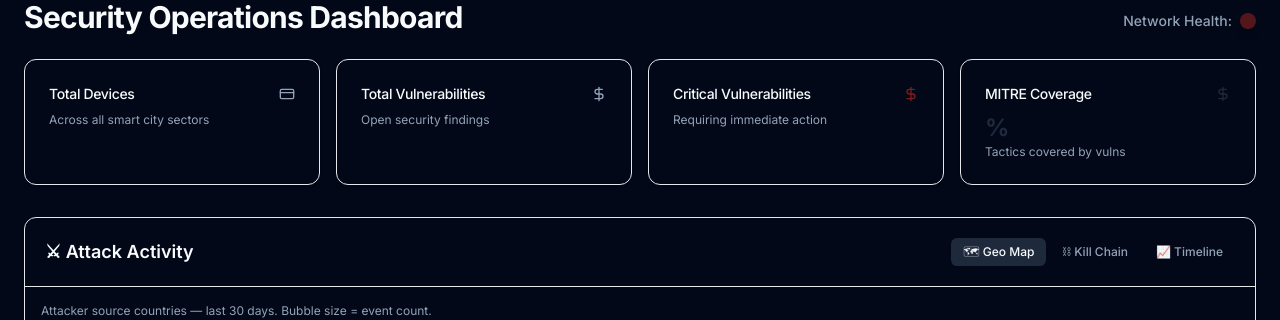
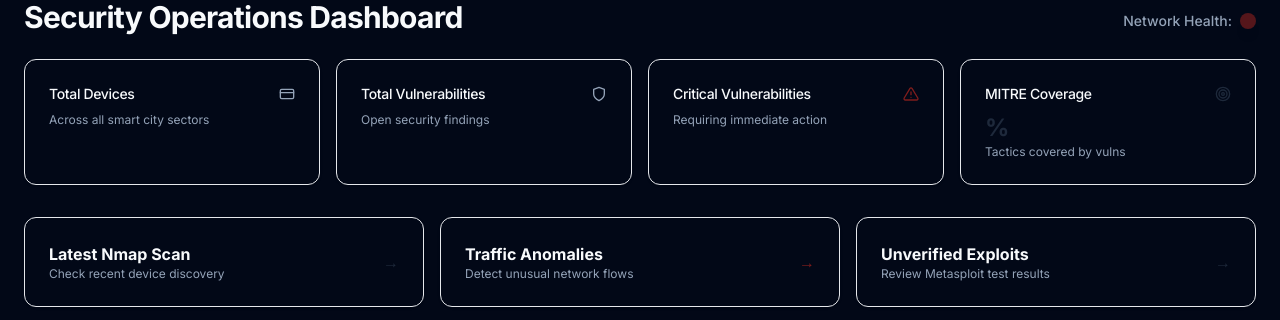
Before and after one commit to alanqoudif/Maziin-992, a Python web app: template app/templates/dashboard/index.html in a window 1280 px wide. Shown: the part 98-418 px from the top of the page. Run offline with Jinja, Linux system fonts and the light colour scheme; the template is opened without the code that fills it, so the values that code supplies are empty; some libraries are stand-ins or nearby versions.

Commit message:
Refactor dashboard template to enhance UI and remove unused components
- Removed Leaflet CSS and JS imports as they are no longer needed.
- Updated SVG icons for total vulnerabilities, critical vulnerabilities, and MITRE coverage to improve visual representation.
- Eliminated the attack activity section, streamlining the dashboard layout for better user experience.

```diff
--- a/app/templates/dashboard/index.html
+++ b/app/templates/dashboard/index.html
@@ -1,8 +1,5 @@
 {% extends "base.html" %}
 {% block content %}
-<!-- Leaflet CSS for geo map -->
-<link rel="stylesheet" href="https://unpkg.com/leaflet@1.9.4/dist/leaflet.css" crossorigin=""/>
-<script src="https://unpkg.com/leaflet@1.9.4/dist/leaflet.js" crossorigin=""></script>
 <div class="flex items-center justify-between space-y-2 mb-6">
   <h2 class="text-3xl font-bold tracking-tight">Security Operations Dashboard</h2>
   <div class="flex items-center gap-2">
@@ -25,7 +22,7 @@
   <div class="rounded-xl border bg-card text-card-foreground shadow">
     <div class="p-6 flex flex-row items-center justify-between space-y-0 pb-2">
       <h3 class="tracking-tight text-sm font-medium">Total Vulnerabilities</h3>
-      <svg xmlns="http://www.w3.org/2000/svg" viewBox="0 0 24 24" fill="none" stroke="currentColor" stroke-linecap="round" stroke-linejoin="round" stroke-width="2" class="h-4 w-4 text-muted-foreground"><path d="M12 2v20M17 5H9.5a3.5 3.5 0 0 0 0 7h5a3.5 3.5 0 0 1 0 7H6" /></svg>
+      <svg xmlns="http://www.w3.org/2000/svg" viewBox="0 0 24 24" fill="none" stroke="currentColor" stroke-linecap="round" stroke-linejoin="round" stroke-width="2" class="h-4 w-4 text-muted-foreground"><path d="M12 22s8-4 8-10V5l-8-3-8 3v7c0 6 8 10 8 10z"/></svg>
     </div>
     <div class="p-6 pt-0">
       <div class="text-2xl font-bold" id="kpiTotalVulns">{{ vulns_count }}</div>
@@ -35,7 +32,7 @@
   <div class="rounded-xl border bg-card text-card-foreground shadow">
     <div class="p-6 flex flex-row items-center justify-between space-y-0 pb-2">
       <h3 class="tracking-tight text-sm font-medium">Critical Vulnerabilities</h3>
-      <svg xmlns="http://www.w3.org/2000/svg" viewBox="0 0 24 24" fill="none" stroke="currentColor" stroke-linecap="round" stroke-linejoin="round" stroke-width="2" class="h-4 w-4 text-destructive"><path d="M12 2v20M17 5H9.5a3.5 3.5 0 0 0 0 7h5a3.5 3.5 0 0 1 0 7H6" /></svg>
+      <svg xmlns="http://www.w3.org/2000/svg" viewBox="0 0 24 24" fill="none" stroke="currentColor" stroke-linecap="round" stroke-linejoin="round" stroke-width="2" class="h-4 w-4 text-destructive"><path d="M10.29 3.86L1.82 18a2 2 0 0 0 1.71 3h16.94a2 2 0 0 0 1.71-3L13.71 3.86a2 2 0 0 0-3.42 0z"/><line x1="12" y1="9" x2="12" y2="13"/><line x1="12" y1="17" x2="12.01" y2="17"/></svg>
     </div>
     <div class="p-6 pt-0">
       <div class="text-2xl font-bold text-destructive" id="kpiCriticalVulns">{{ critical_count }}</div>
@@ -45,7 +42,7 @@
   <div class="rounded-xl border bg-card text-card-foreground shadow">
     <div class="p-6 flex flex-row items-center justify-between space-y-0 pb-2">
       <h3 class="tracking-tight text-sm font-medium">MITRE Coverage</h3>
-      <svg xmlns="http://www.w3.org/2000/svg" viewBox="0 0 24 24" fill="none" stroke="currentColor" stroke-linecap="round" stroke-linejoin="round" stroke-width="2" class="h-4 w-4 text-accent"><path d="M12 2v20M17 5H9.5a3.5 3.5 0 0 0 0 7h5a3.5 3.5 0 0 1 0 7H6" /></svg>
+      <svg xmlns="http://www.w3.org/2000/svg" viewBox="0 0 24 24" fill="none" stroke="currentColor" stroke-linecap="round" stroke-linejoin="round" stroke-width="2" class="h-4 w-4 text-accent"><circle cx="12" cy="12" r="10"/><circle cx="12" cy="12" r="6"/><circle cx="12" cy="12" r="2"/></svg>
     </div>
     <div class="p-6 pt-0">
       <div class="text-2xl font-bold text-accent">{{ mitre_coverage }}%</div>
@@ -54,72 +51,6 @@
   </div>
 </div>
 
-<!-- ───────────────── Attack Activity (tabbed) ───────────────── -->
-<div class="rounded-xl border bg-card text-card-foreground shadow mb-8">
-  <div class="p-5 border-b flex items-center justify-between">
-    <h3 class="font-semibold text-lg">⚔ Attack Activity</h3>
-    <div class="flex gap-1" id="attack-tab-bar">
-      <button data-tab="map"       onclick="switchAttackTab('map')"       class="attack-tab px-3 py-1.5 text-xs rounded-md font-medium transition-colors bg-accent text-accent-foreground">🗺 Geo Map</button>
-      <button data-tab="killchain" onclick="switchAttackTab('killchain')" class="attack-tab px-3 py-1.5 text-xs rounded-md font-medium transition-colors text-muted-foreground hover:text-foreground">⛓ Kill Chain</button>
-      <button data-tab="timeline"  onclick="switchAttackTab('timeline')"  class="attack-tab px-3 py-1.5 text-xs rounded-md font-medium transition-colors text-muted-foreground hover:text-foreground">📈 Timeline</button>
-    </div>
-  </div>
-
-  <!-- Tab A: Geo Map -->
-  <div id="attack-tab-map" class="attack-tab-panel p-4">
-    <p class="text-xs text-muted-foreground mb-3">Attacker source countries — last 30 days. Bubble size = event count.</p>
-    <div id="attack-map" style="height:380px;border-radius:0.5rem;"></div>
-  </div>
-
-  <!-- Tab B: MITRE Kill Chain Heatmap -->
-  <div id="attack-tab-killchain" class="attack-tab-panel p-4 hidden">
-    <p class="text-xs text-muted-foreground mb-4">Security events mapped to MITRE ATT&CK tactics (last 30 days). Click a column to filter SIEM logs.</p>
-    <div id="killchain-grid" class="flex gap-2 overflow-x-auto pb-2"></div>
-    <div class="mt-4 flex items-center gap-4 text-[10px] text-muted-foreground">
-      <span class="flex items-center gap-1"><span class="inline-block w-3 h-3 rounded" style="background:rgba(239,68,68,0.7)"></span> Critical / High</span>
-      <span class="flex items-center gap-1"><span class="inline-block w-3 h-3 rounded" style="background:rgba(234,179,8,0.7)"></span> Medium</span>
-      <span class="flex items-center gap-1"><span class="inline-block w-3 h-3 rounded" style="background:rgba(59,130,246,0.4)"></span> Low / Info</span>
-    </div>
-  </div>
-
-  <!-- Tab C: Timeline + Breakdown + Recent table -->
-  <div id="attack-tab-timeline" class="attack-tab-panel p-4 hidden">
-    <div class="grid gap-4 md:grid-cols-3">
-      <!-- Stacked line chart -->
-      <div class="md:col-span-2">
-        <p class="text-xs text-muted-foreground mb-2">Events per hour (last 24h) — stacked by severity</p>
-        <div style="height:200px;"><canvas id="attackTimelineChart"></canvas></div>
-      </div>
-      <!-- Doughnut -->
-      <div>
-        <p class="text-xs text-muted-foreground mb-2">Top event types</p>
-        <div style="height:200px;"><canvas id="attackTypeChart"></canvas></div>
-      </div>
-    </div>
-    <!-- Recent attacks table -->
-    <div class="mt-5">
-      <p class="text-xs text-muted-foreground font-bold uppercase mb-2">Last 10 Attacks</p>
-      <div class="overflow-x-auto">
-        <table class="w-full text-xs">
-          <thead>
-            <tr class="border-b text-muted-foreground">
-              <th class="text-left py-2 px-2">Time</th>
-              <th class="text-left py-2 px-2">Source IP</th>
-              <th class="text-left py-2 px-2">Country</th>
-              <th class="text-left py-2 px-2">Target</th>
-              <th class="text-left py-2 px-2">Type</th>
-              <th class="text-left py-2 px-2">Severity</th>
-            </tr>
-          </thead>
-          <tbody id="recent-attacks-tbody">
-            <tr><td colspan="6" class="py-4 text-center text-muted-foreground">Loading…</td></tr>
-          </tbody>
-        </table>
-      </div>
-    </div>
-  </div>
-</div>
-<!-- ─────────────────────────────────────────────────────────── -->
 
 <div class="grid gap-4 md:grid-cols-3 mb-8">
   <a href="{{ url_for('security_tools.nmap_results') }}" class="rounded-xl border bg-card p-6 shadow hover:bg-muted/50 transition-all flex items-center justify-between group">
```
